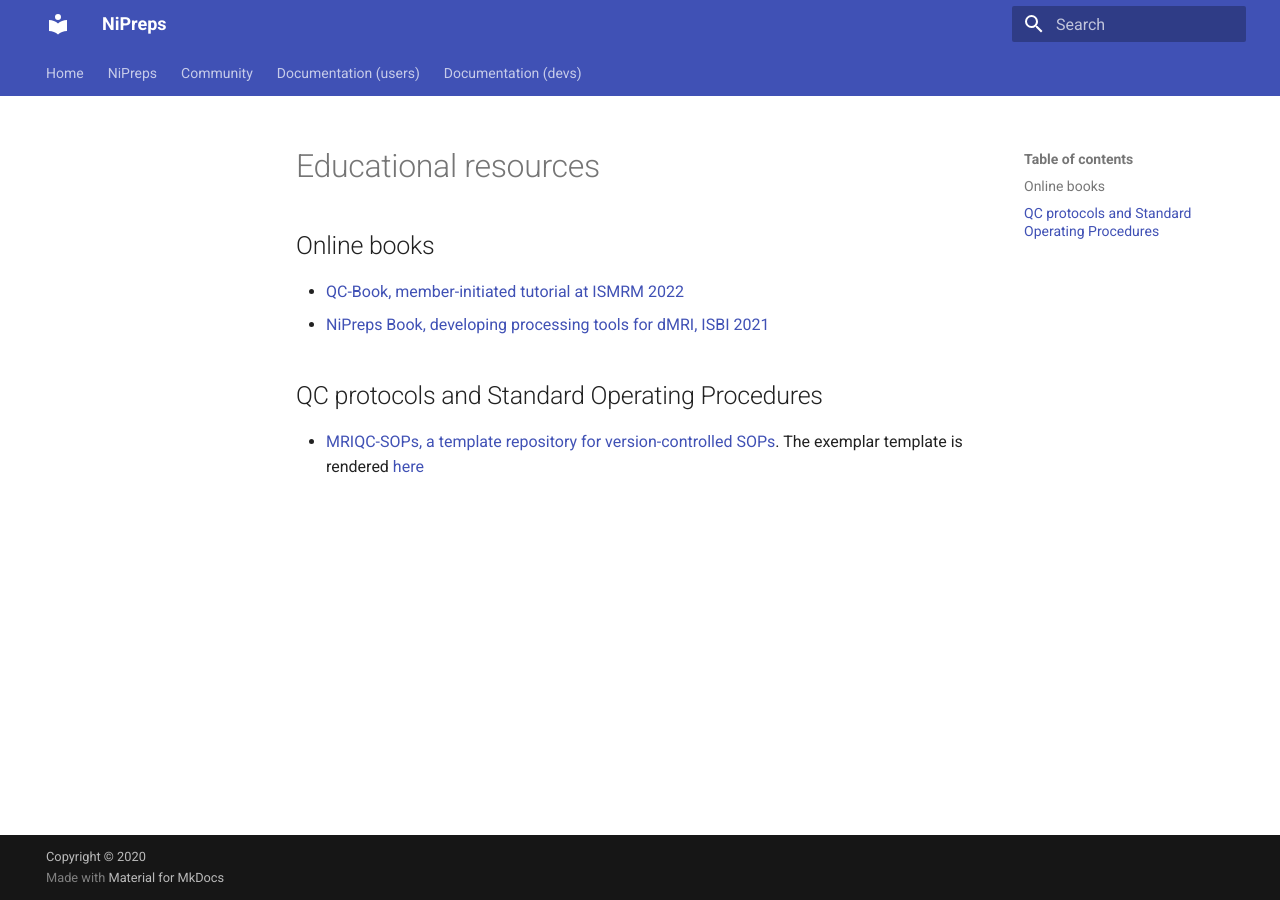
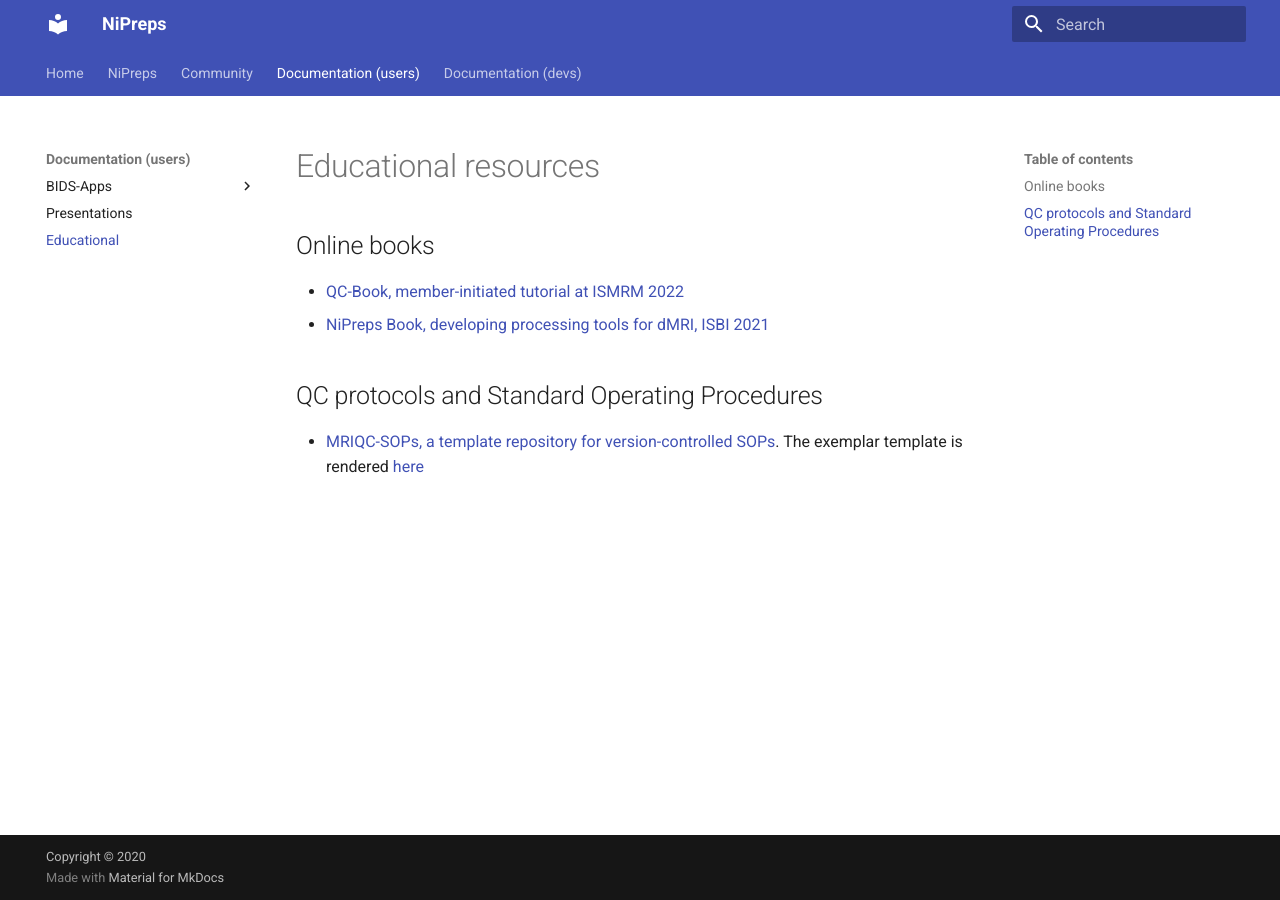
Before and after one commit to nipreps/nipreps.github.io, an MkDocs documentation site: the page built from docs/users/educational.md, in a window 1280 px wide. Built offline with MkDocs 1.6.1 and Material for MkDocs 9.7.7, drawn with Linux system fonts in a browser that asks for light colours.

Commit message:
fix: index new educational resources

```diff
--- a/mkdocs.yml
+++ b/mkdocs.yml
@@ -29,6 +29,7 @@
         - Executing with Docker: apps/docker.md
         - Executing with Singularity: apps/singularity.md
       - Presentations: users/talks.md
+      - Educational: users/educational.md
     - Documentation (devs):
       - Developer Environment: devs/devenv.md
       - Versions Matrix: devs/versions.md
```
